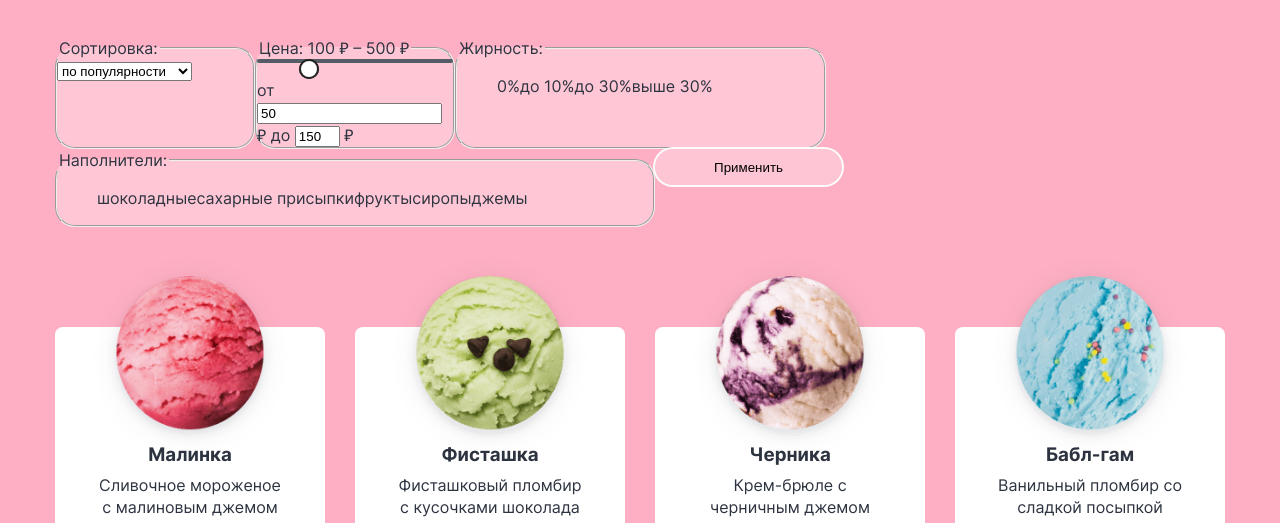
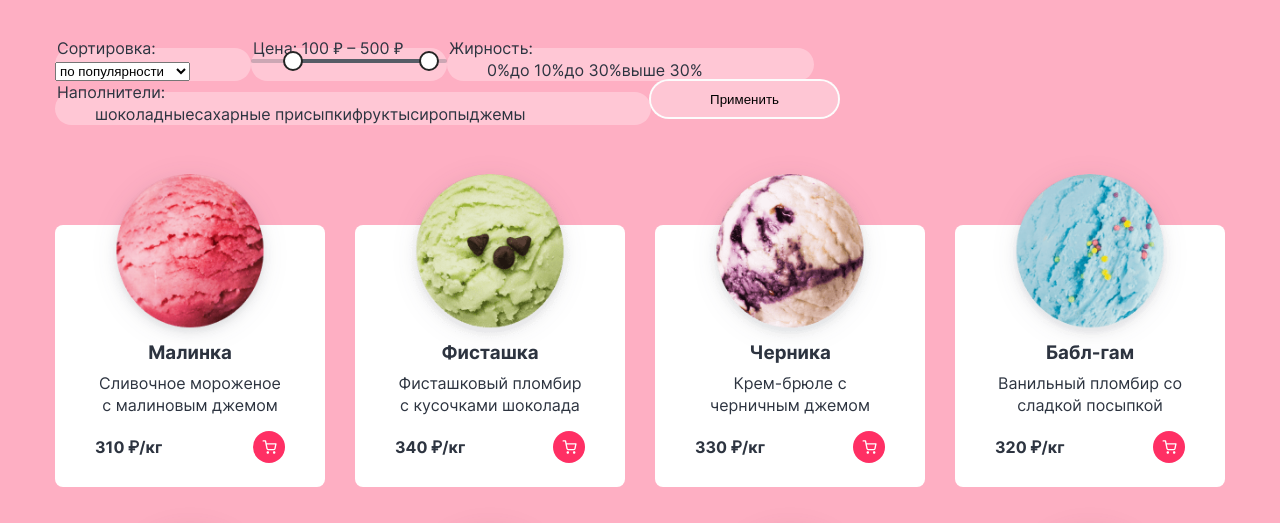
Before and after one commit to arsenblade/1775055-gllacy-32, a plain HTML site: page catalog.html in a window 1280 px wide. Shown: the part 215-738 px from the top of the page. Drawn offline with Linux system fonts and the light colour scheme.

Commit message:
Формы ч1

```diff
--- a/catalog.html
+++ b/catalog.html
@@ -122,15 +122,6 @@
                     <span class="visually-hidden">Изменить максимальную цену.</span>
                   </button>
                 </div>
-              </div>
-
-              <div class="range-wrapper-inputs">
-                <label class="catalog-filter-label">
-                  от <input class="range-input" type="number" value="50" name="min-price"> ₽
-                </label>
-                <label class="catalog-filter-label">
-                  до <input class="range-input" type="number" value="1500" name="max-price" style="width: 37px"> ₽
-                </label>
               </div>
             </div>
           </fieldset>
--- a/styles/styles.css
+++ b/styles/styles.css
@@ -820,6 +820,7 @@ li {
 .catalog-filter-group {
   background: rgba(255, 255, 255, 0.3);
   border-radius: 20px;
+  border: none;
 }
 .catalog-filter-dispatch {
   background: rgba(252, 252, 252, 0.3);
@@ -954,10 +955,12 @@ li {
 .catalog-filter-fatness-list {
   display: flex;
   flex-wrap: wrap;
+  margin: 0;
 }
 .catalog-filter-fillers-list {
   display: flex;
   flex-wrap: wrap;
+  margin: 0;
 }
 .breadcrumbs {
   display: flex;
@@ -1030,8 +1033,9 @@ li {
   position: relative;
   height: 4px;
   margin-bottom: 16px;
-  background-color: #565C66;
+  background-color: rgba(86, 92, 102,0.3);
   border-radius: 2px;
+
 }
 .range-bar {
   position: absolute;
@@ -1047,3 +1051,11 @@ li {
   border-radius: 50%;
   cursor: pointer;
 }
+.toggle-min {
+  top: -8px;
+  left: -10px;
+}
+.toggle-max {
+  top: -8px;
+  right: -10px;
+}
```
